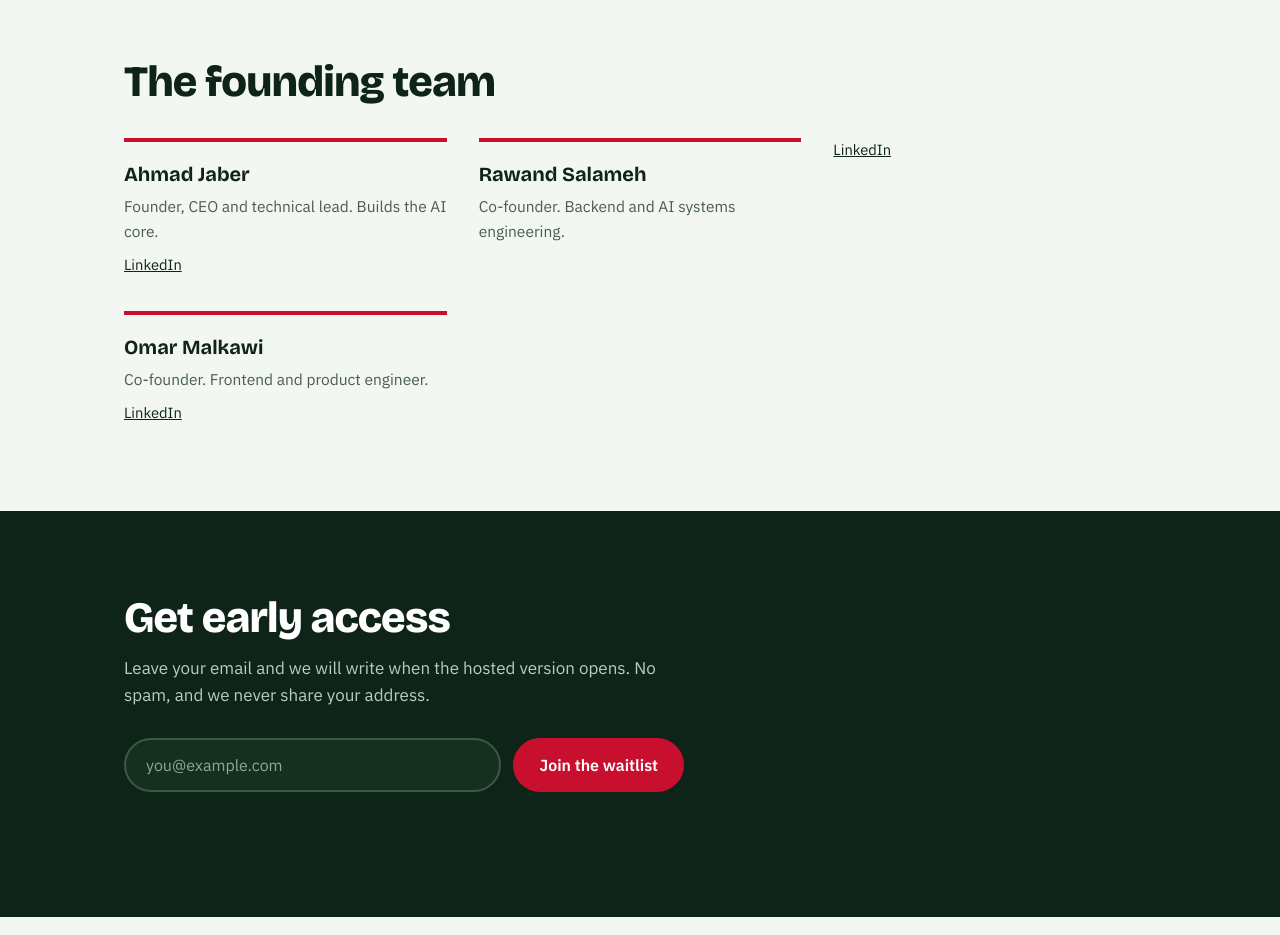
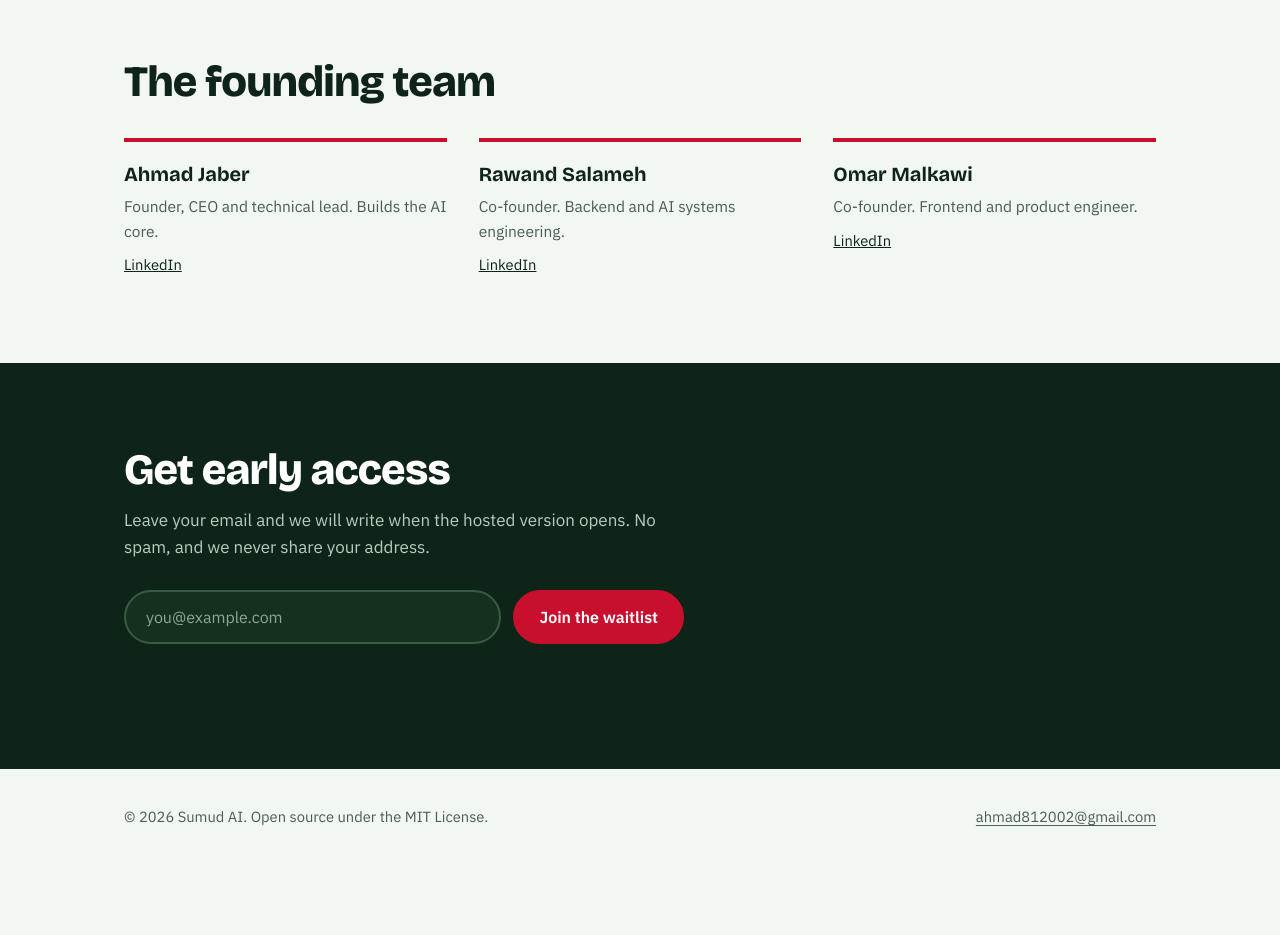
Before and after one commit to Ahmad812002/sumud-ai-site, a plain HTML site: page index.html in a window 1280 px wide. Shown: the part 2400-3335 px from the top of the page. After the commit the page ends 3264 px from the top, so only its background shows below. Drawn offline with nearby package versions, Linux system fonts and the light colour scheme.

Commit message:
adding linkes

```diff
--- a/index.html
+++ b/index.html
@@ -224,7 +224,7 @@
       <h2>The founding team</h2>
       <ul class="people">
         <li><b>Ahmad Jaber</b><span>Founder, CEO and technical lead. Builds the AI core.</span><a href="https://www.linkedin.com/in/ahmadjabr81" rel="noopener">LinkedIn</a></li>
-        <li><b>Rawand Salameh</b><span>Co-founder. Backend and AI systems engineering.</span></li><a href="https://www.linkedin.com/in/rawand-salameh-413077318" rel="noopener">LinkedIn</a>
+        <li><b>Rawand Salameh</b><span>Co-founder. Backend and AI systems engineering.</span><a href="https://www.linkedin.com/in/rawand-salameh-413077318" rel="noopener">LinkedIn</a></li>
         <li><b>Omar Malkawi</b><span>Co-founder. Frontend and product engineer.</span><a href="https://www.linkedin.com/in/omar-malkawi" rel="noopener">LinkedIn</a></li>
       </ul>
     </div>
```
